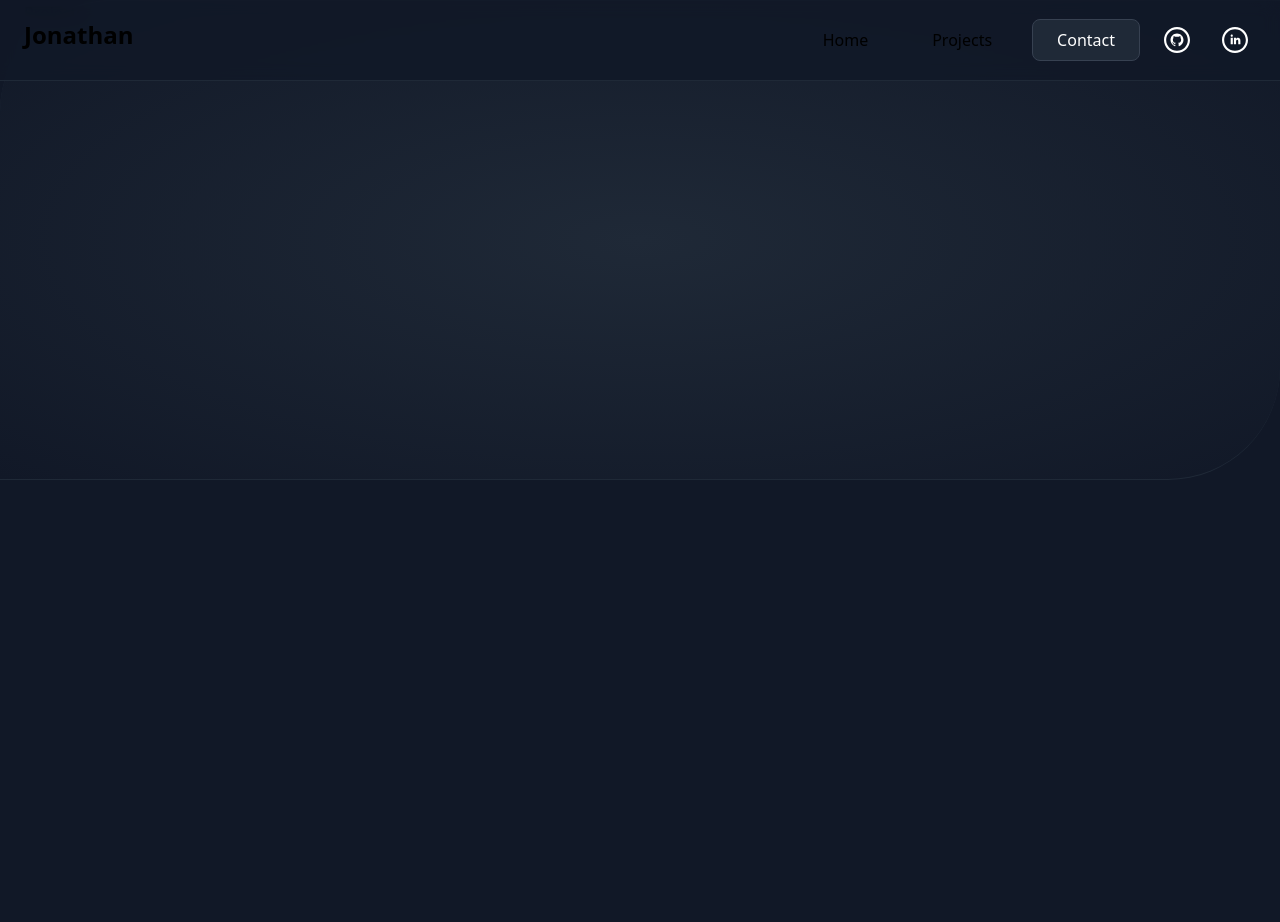
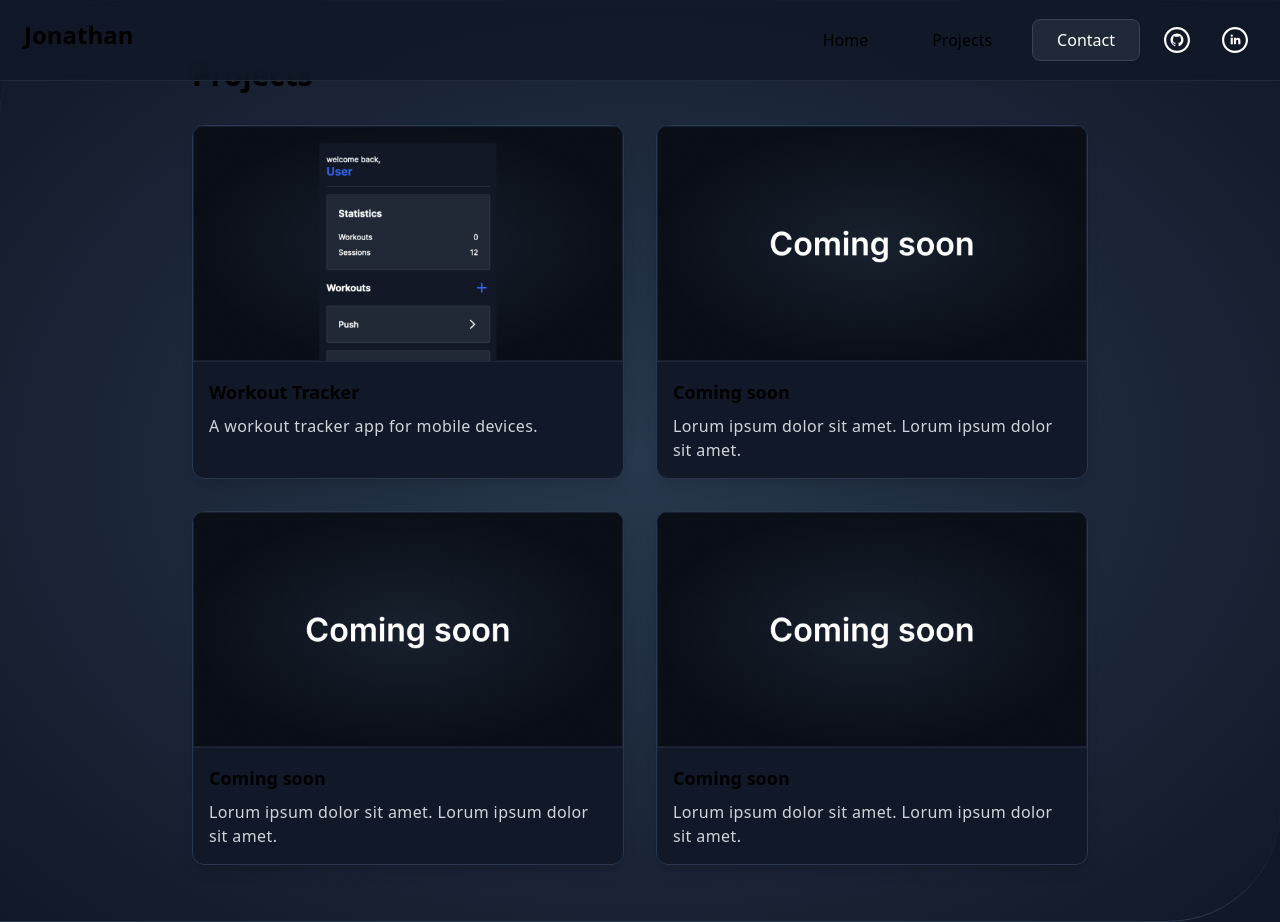
Before and after one commit to Jonathanmeij/portfolio-next, a Next.js app: page /ProjectsSection in a window 1280 px wide. Before the commit the page ends 800 px from the top, so only its background shows below. Built offline with nearby package versions, Linux system fonts and the light colour scheme.

Commit message:
added projectssection

```diff
--- a/pages/ProjectsSection.tsx
+++ b/pages/ProjectsSection.tsx
@@ -1,10 +1,62 @@
+import Box from "@/components/ui/Box";
+import Card from "@/components/ui/Card";
 import Container from "@/components/ui/Container";
+import Divider from "@/components/ui/Divider";
+import Image from "next/image";
+
+const projects = [
+    {
+        title: "Workout Tracker",
+        description: "A workout tracker app for mobile devices.",
+        image: "workout-tracker.jpg",
+        link: "/projects/workout-tracker",
+    },
+    {
+        title: "Coming soon",
+        description: "Lorum ipsum dolor sit amet. Lorum ipsum dolor sit amet.",
+        image: "coming-soon.jpg",
+        link: "/projects/coming-soon",
+    },
+    {
+        title: "Coming soon",
+        description: "Lorum ipsum dolor sit amet. Lorum ipsum dolor sit amet.",
+        image: "coming-soon.jpg",
+        link: "/projects/coming-soon",
+    },
+    {
+        title: "Coming soon",
+        description: "Lorum ipsum dolor sit amet. Lorum ipsum dolor sit amet.",
+        image: "coming-soon.jpg",
+        link: "/projects/coming-soon",
+    },
+];
 
 export default function ProjectsSection() {
     return (
-        <div className="bg-gradient-radial from-gray-800 to-gray-900 border-b border-t border-gray-800 rounded-br-[7rem] rounded-tl-[7rem] min-h-[30rem]">
-            <Container className="m-auto">
-                <h2>Projects</h2>
+        <div className="bg-gradient-radial from-gray-850  to-gray-900 border-b border-t border-gray-850 rounded-br-[7rem] rounded-tl-[7rem] min-h-[30rem]">
+            <Container className="m-auto my-14">
+                <div className="max-w-4xl m-auto">
+                    <h2 className="grid mb-8 text-3xl font-semibold">Projects</h2>
+                    <div className="grid w-full grid-cols-2 gap-8">
+                        {projects.map((project) => (
+                            <Card key={project.title} hasAnimation>
+                                <Image
+                                    src={require(`../public/images/${project.image}`)}
+                                    alt={project.title}
+                                />
+                                <Divider />
+                                <Box className="">
+                                    <h3 className="mb-2 text-lg font-semibold">
+                                        {project.title}
+                                    </h3>
+                                    <p className="font-light tracking-wide text-gray-300 text-md">
+                                        {project.description}
+                                    </p>
+                                </Box>
+                            </Card>
+                        ))}
+                    </div>
+                </div>
             </Container>
         </div>
     );
--- a/tailwind.config.js
+++ b/tailwind.config.js
@@ -15,9 +15,13 @@ module.exports = {
             },
             colors: {
                 primary: "blue-700",
+                "gray-850": "#28384E",
             },
             backgroundImage: {
                 "gradient-radial": "radial-gradient(var(--tw-gradient-stops))",
+            },
+            gridTemplateColumns: {
+                fluid: "repeat(auto-fit, minmax(15rem, 1fr))",
             },
         },
     },
```
Also changed, not shown: public/images/coming-soon.jpg (added), public/images/workout-tracker.jpg (added).
